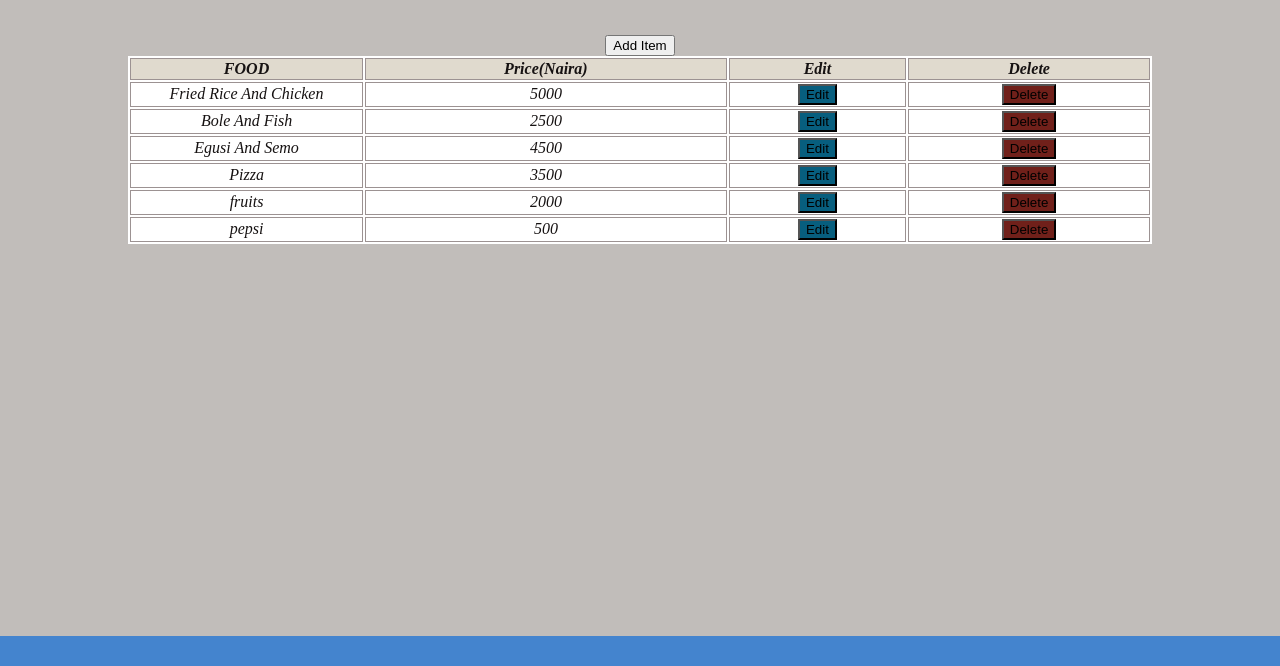
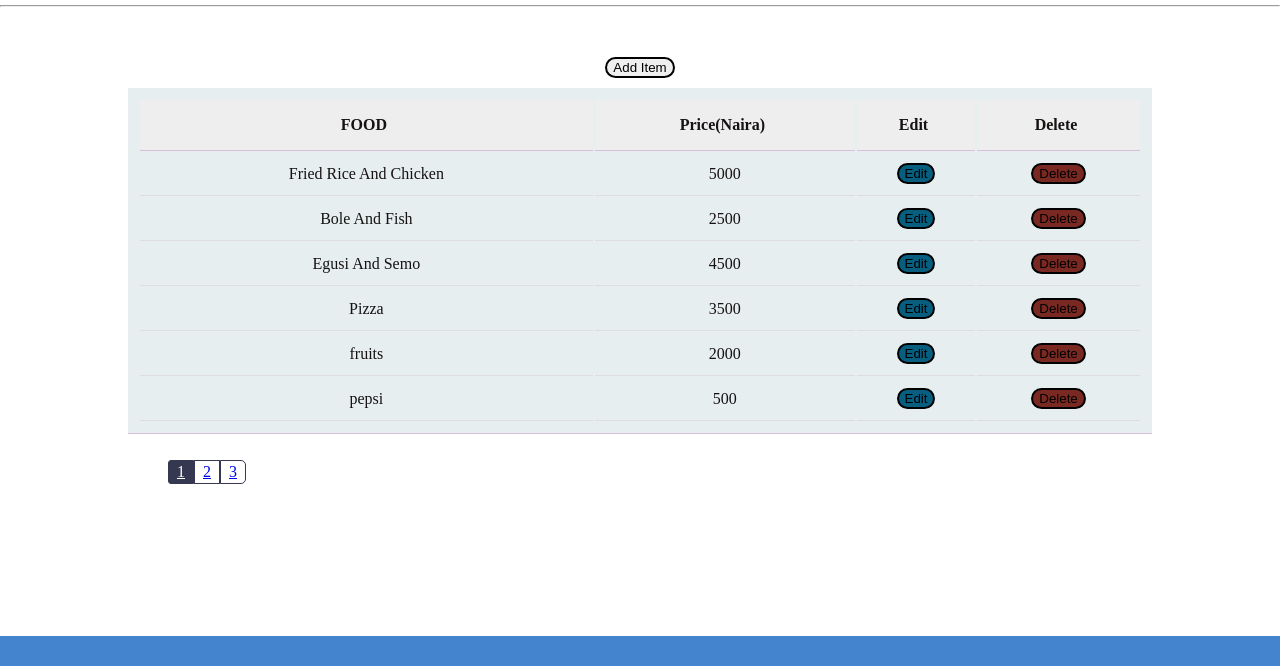
Before and after one commit to chibytez/Fast-Food-Fast, a website: page UI/adminMenu.html in a window 1280 px wide. Shown: the part 134-800 px from the top of the page. Drawn offline with Linux system fonts and the light colour scheme.

Commit message:
Modifying the Admin Menu page changing the background color.Adding pagination. Modifying th table ft-adminEdit-160537677

```diff
--- a/UI/adminMenu.html
+++ b/UI/adminMenu.html
@@ -37,7 +37,8 @@
 
   <div class="container">
 <header id="header">
-<p><h2 id="center">List of Food Items</h2></p>
+<p><h2 id="center">Food Items</h2></p>
+<hr>
 
 <div class="tab">
 
@@ -94,6 +95,11 @@
 
     </tr>
 </table>
+<ul class="pagination">
+    <li class="active"><a href="#">1</a></li>
+    <li><a href="#">2</a></li>
+    <li><a href="#">3</a></li>
+</ul>
 </div>
 </header>
 </div>
--- a/UI/css/adminMenu.css
+++ b/UI/css/adminMenu.css
@@ -1,5 +1,5 @@
 body{
-    background-color: #c1bdba;
+    background-color: #ffffff;
     height: 100%;
     margin:0;
     padding:0;
@@ -11,6 +11,11 @@ body{
     border:1px solid black;
     height: 30%;
 }
+#myBtn{
+    border: 2px solid black;
+    border-radius: 50px;
+}
+
 .tab{
     width:80%;
     margin-top: 50px;
@@ -29,18 +34,37 @@ body{
 
 table{
 
-     width: 100%;
-     font-style: oblique;
-     background-color: white;
+    width: 100%;
+    text-align: center;
+    background-color: rgb(230, 238, 240);
+    margin: 10px 0 15px;
+    padding: 10px;
+    border-bottom: 1px solid #d8bfd8;
    }
 
-  th, td{
+     td{
       text-align: center;
-       width: 16.6px;
-       border: 1px solid rgb(156, 146, 146);
+      height: 40px;
+       /* width: 16.6px; */
+
    }
+
+   th,tr{
+    padding: 5px 0 5px;
+   }
+   th, td {
+    border-bottom: 1px solid #ddd;
+}
    th{
+    border-bottom: 1px solid #d8bfd8;
+    padding: 5px 5px 5px 0;
+    background: #eeeeee;
+    height: 40px;
+    /* text-align: center;
+    width: 16.6px;
+    border: 1px solid rgb(156, 146, 146);
        background-color: rgb(224, 218, 206);
+        */
    }
 
 
@@ -56,11 +80,40 @@ table{
        background-color: rgb(35, 70, 122);
    }
    .delete{
-       background-color: rgb(112, 32, 26);
+       background-color: rgb(121, 40, 34);
+       border: 2px solid black;
+       border-radius: 50px;
    }
    .edit{
        background-color: rgb(7, 94, 126);
+       border: 2px solid black;
+       border-radius: 50px;
    }
+   .pagination li {
+    display: block;
+    float: left;
+    margin: 10px 0;
+    padding: 2px 8px;
+    border: 1px solid #363851;
+}
+
+.pagination li:first-child {
+    border-top-left-radius: 3px;
+    border-bottom-left-radius: 3px;
+}
+
+.pagination li:last-child {
+    border-bottom-right-radius: 5px;
+    border-top-right-radius: 5px;
+}
+
+.pagination li.active {
+    background: #363851 !important;
+}
+
+.pagination li.active a {
+    color: #fff;
+}
 
 #center{
     text-align: center;
```
